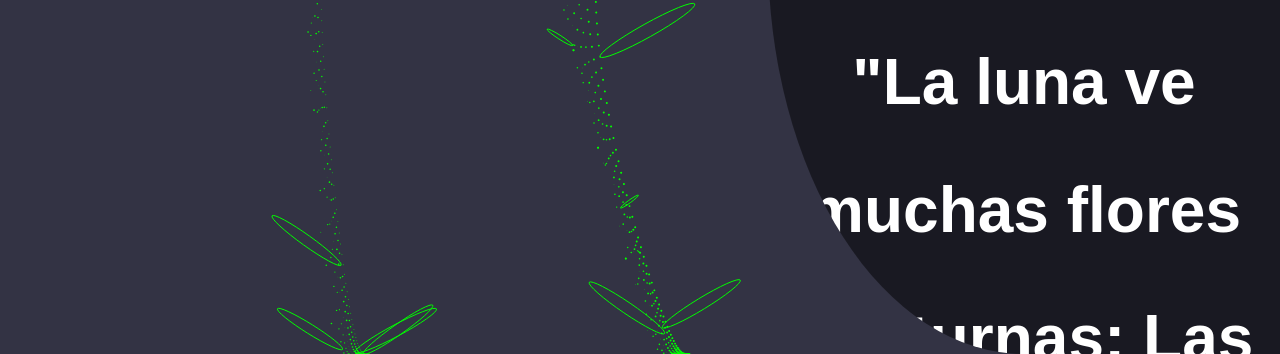
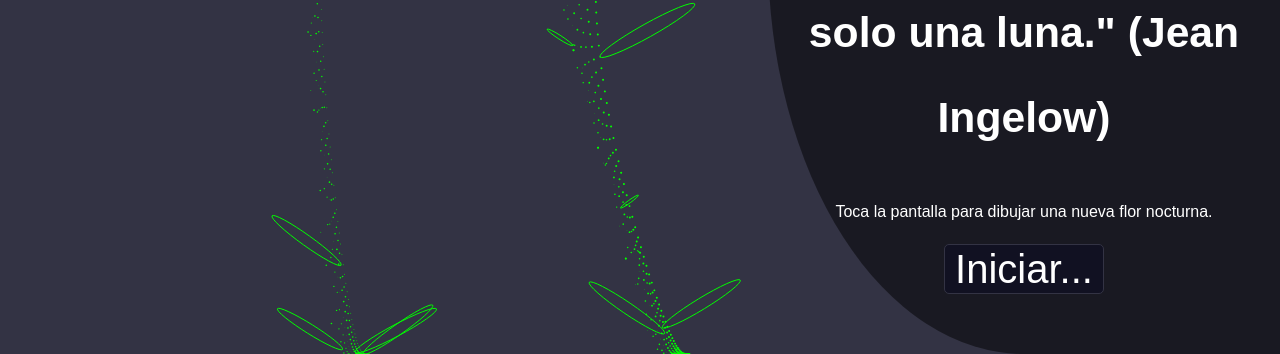
Before and after one commit to LuisFernandoOlguinPerez/Flor-de-Luna, a plain HTML site: page index.html in a window 1280 px wide. Shown: the part 446-800 px from the top of the page. Drawn offline with Linux system fonts and the light colour scheme.

Commit message:
Create index.html

```diff
--- a/index.html
+++ b/index.html
@@ -7,7 +7,7 @@
   <title>Flor de Luna🌷🌙 - By Luis Fernando Olguin Pérez</title>
   <link rel="icon" type="image/jpg" href="https://image.freepik.com/vector-gratis/flor-loto-luna-senal-neon-circulo-meditacion-espiritualidad-yoga_1262-20120.jpg"/>
   <style>
-body{font-family:sans-serif;font-size:calc(100vh/40);height:100vh;margin:0;position:fixed;-webkit-user-select: none;-moz-user-select: none;-khtml-user-select: none;-ms-user-select:none;user-select: none;width:100vw}h1{font-size:calc(100vw/15)}h2{font-size:calc(100vw/20)}.close{position:relative;bottom:0;text-align:center;z-index:999;background-color:#112;border-radius:5px;color:#fff;font-size:5vmin;font-weight:400;line-height:.7;padding:10px;border:1px solid #334}#modal{border-radius:0 0 0 50%;position:fixed;width:40%;height:100%;top:0;right:0;bottom:0;margin:0;background-color:rgba(0,0,0,.5);cursor:pointer;transition:.5s;overflow-y:hidden}#modalText{margin:auto;color:#fff;line-height:2;padding:1vh;text-align:center}
+body{font-family:sans-serif;font-size:calc(100vh/50);height:100vh;margin:0;position:fixed;-webkit-user-select: none;-moz-user-select: none;-khtml-user-select: none;-ms-user-select:none;user-select: none;width:100vw}h1{font-size:calc(100vw/25)}h2{font-size:calc(100vw/30)}.close{position:relative;bottom:0;text-align:center;z-index:999;background-color:#112;border-radius:5px;color:#fff;font-size:5vmin;font-weight:400;line-height:.7;padding:10px;border:1px solid #334}#modal{border-radius:0 0 0 50%;position:fixed;width:40%;height:100%;top:0;right:0;bottom:0;margin:0;background-color:rgba(0,0,0,.5);cursor:pointer;transition:.5s;overflow-y:hidden}#modalText{margin:auto;color:#fff;line-height:2;padding:1vh;text-align:center}
   </style>
 </head>
 <body>
```
